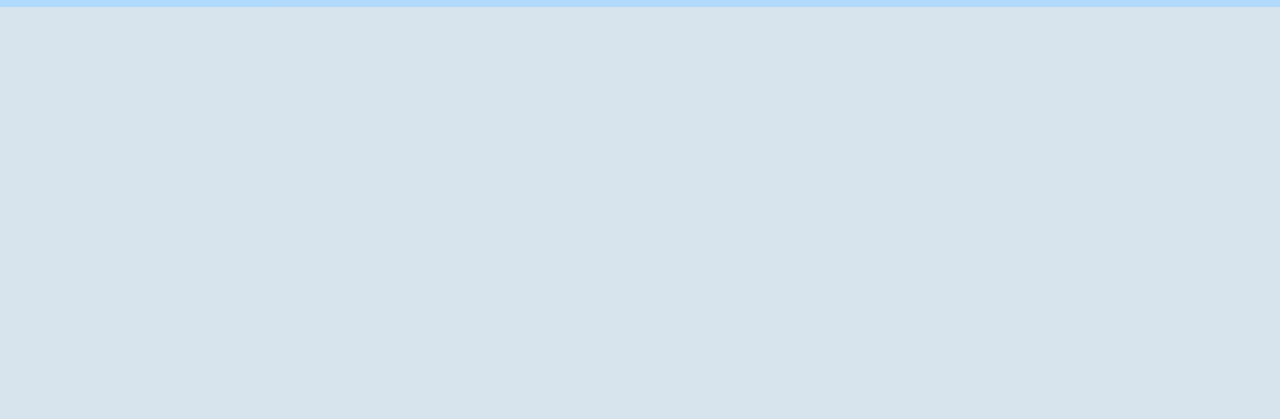
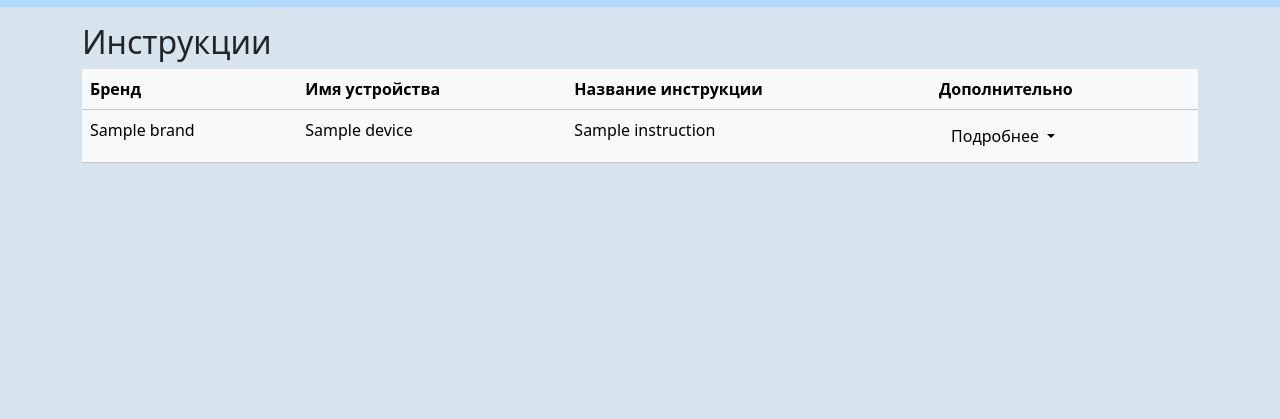
Before and after one commit to vikneo/instructions, a Django app: page /documents/instructions in a window 1280 px wide. Shown: the part 176-595 px from the top of the page. Run offline with Django 5.2, Linux system fonts and the light colour scheme; tables that the repository leaves empty hold one stand-in row (values such as "Sample post"); some libraries are stand-ins or nearby versions.

Commit message:
add content for instructions (instruction.html)

```diff
--- a/documents/templates/documents/instruction.html
+++ b/documents/templates/documents/instruction.html
@@ -6,8 +6,7 @@
 <nav style="--bs-breadcrumb-divider: '>';" aria-label="breadcrumb">
     <ol class="breadcrumb">
         <li class="breadcrumb-item"><a href="{% url 'project:index' %}">Главная</a></li>
-        <li class="breadcrumb-item active " aria-current="page"><a
-                href="#">Brand</a>
+        <li class="breadcrumb-item active " aria-current="page"><a href="{% url 'project:brand-list' %}">Brand</a>
         </li>
         <li class="breadcrumb-item active " aria-current="page">{{ title }}</li>
     </ol>
@@ -15,5 +14,38 @@
 {% endblock %}
 
 {% block content %}
-
+<div class="container">
+    <h2>{{ title }}</h2>
+    <table class="table table-light table-hover">
+        <thead>
+            <tr>
+                <th scope="col">Бренд</th>
+                <th scope="col">Имя устройства</th>
+                <th scope="col">Название инструкции</th>
+                <th scope="col">Дополнительно</th>
+            </tr>
+        </thead>
+        {% for instruction in instructions %}
+        <tbody>
+            <tr>
+                <td>{{ instruction.brand_id.name }}</td>
+                <td>{{ instruction.device_id.name }}</td>
+                <td>{{ instruction.name }}</td>
+                <td>
+                    <div class="dropdown">
+                        <button class="btn btn-secondary dropdown-toggle termo" type="button" data-bs-toggle="dropdown"
+                            aria-expanded="false">
+                            Подробнее
+                        </button>
+                        <ul class="dropdown-menu">
+                            <li><a class="dropdown-item" href="{{ instruction.docs.url }}" download="">Скачать</a></li>
+                            <li><a class="dropdown-item" href="{{ instruction.docs.url }}" target="_blank">Читать</a></li>
+                        </ul>
+                    </div>
+                </td>
+            </tr>
+        </tbody>
+        {% endfor %}
+    </table>
+</div>
 {% endblock %}
```
